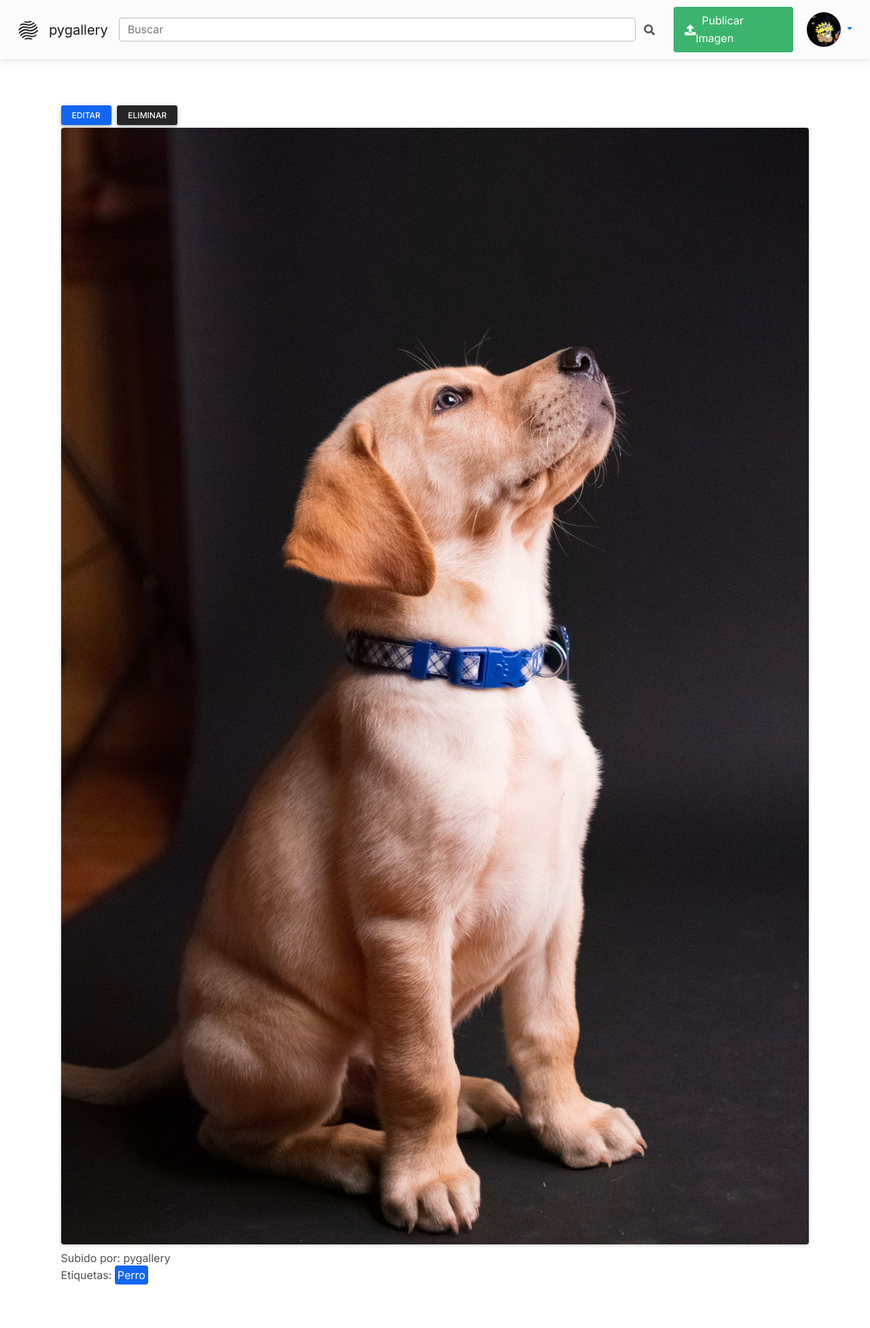
After one commit to Juandurdaneta/flask_pygallery, a Flask app: page /imagen/3 in a window 1280 px wide. The commit adds this page. Shown: the whole page at 68% size. Run offline with Flask 2, Linux system fonts and the light colour scheme; a user stored in the database is signed in; data comes from the database, SQL or seed files in the repository; both versions use the stored data as it was after the commit; some libraries are stand-ins or nearby versions.

Commit message:
Añadiendo edicion y eliminacion de imagenes

```diff
--- a/pygallery/forms.py
+++ b/pygallery/forms.py
@@ -51,6 +51,6 @@ class UpdateUserForm(FlaskForm):
                 raise ValidationError('Ya existe una cuenta asosciada a ese correo electronico. Porfavor ingresa un correo electronico diferente.')
 
 class PublicarImagenForm(FlaskForm):
-        imagen = FileField('Imagen a publicar', validators=[FileAllowed(['jpg', 'png'])])
+        imagen = FileField('Imagen', validators=[FileAllowed(['jpg', 'png'])])
         etiquetas = StringField('Etiquetas de la Imagen', validators=[DataRequired()])
         submit = SubmitField('Publicar')
--- a/pygallery/routes.py
+++ b/pygallery/routes.py
@@ -1,7 +1,7 @@
 import secrets
 import os
 from PIL import Image
-from flask import render_template, url_for, flash, redirect, request
+from flask import render_template, url_for, flash, redirect, request, abort
 from pygallery.forms import RegistrationForm, LoginForm, UpdateUserForm, PublicarImagenForm
 from pygallery import app, db, bcrypt
 from pygallery.models import Usuario, Imagen, Etiqueta
@@ -111,7 +111,7 @@ def agregar_etiquetas(form_etiquetas):
             db.session.commit()
             etiquetas_agregadas.append(etiqueta_nueva)
 
-        if etiqueta_existente:
+        else:
             etiquetas_agregadas.append(etiqueta_existente)
 
     return etiquetas_agregadas
@@ -134,6 +134,14 @@ def subir_imagen(form_imagen, tags):
 
     return True
 
+def cambiar_imagen(form_imagen):
+    random_hex = secrets.token_hex(8)
+    _, f_ext = os.path.splitext(form_imagen.filename)
+    imagen_fn = random_hex + f_ext
+    ubicacion_imagen = os.path.join(app.root_path, 'static/imagenes_subidas', imagen_fn)
+    form_imagen.save(ubicacion_imagen)
+
+    return imagen_fn
 
 @app.route("/publicar_imagen", methods=['GET', 'POST'])
 @login_required
@@ -146,4 +154,62 @@ def publicar_imagen():
             return redirect(url_for('home'))
         else:
             flash("Ha ocurrido un error al subir la imagen, intentalo de nuevo", "danger")
-    return render_template('publicar_imagen.html', title="Publicar Imagen", form=form)
+
+    return render_template('publicar_imagen.html', title="Publicar Imagen", leyenda="Publicar Imagen", form=form)
+
+@app.route("/imagen/<int:id_imagen>")
+def imagen(id_imagen):
+    imagen = Imagen.query.get_or_404(id_imagen)
+    return render_template('imagen.html', title = "Imagen", imagen=imagen)
+
+
+@app.route("/imagen/<int:id_imagen>/editar", methods=['GET', 'POST'])
+@login_required
+def editar_imagen(id_imagen):
+    imagen = Imagen.query.get_or_404(id_imagen)
+    form = PublicarImagenForm()
+    if imagen.autor != current_user: # EN CASO DE QUE ALGUIEN DIFERENTE DEL AUTOR DE LA IMAGEN TRATE DE EDITARLA
+        abort(403)
+
+    if form.validate_on_submit():
+        if form.imagen.data:
+            os.remove(os.path.join(app.root_path, 'static/imagenes_subidas', imagen.ubicacion_imagen)) # ELIMINANDO LA IMAGEN ACTUAL PARA AGREGAR LA NUEVA
+            nueva_imagen = cambiar_imagen(form.imagen.data)
+            imagen.ubicacion_imagen = nueva_imagen
+        etiquetas = agregar_etiquetas(form.etiquetas.data)
+
+        imagen.etiquetas = []
+
+        for etiqueta in etiquetas:
+            imagen.etiquetas.append(etiqueta)
+
+        db.session.commit()
+
+        flash("Tu imagen ha sido publicada exitosamente!", "success")
+        return redirect(url_for('home'))
+
+    elif request.method == 'GET':
+        form.imagen.data = imagen.ubicacion_imagen
+        etiquetas = ""
+        for etiqueta in imagen.etiquetas:
+            if etiqueta == imagen.etiquetas[-1]:  # EN CASO DE QUE LA ETIQUETA SEA LA ULTIMA EN LA LISTA DE ETIQUETAS
+                etiquetas += etiqueta.nombre
+            else:
+                etiquetas += etiqueta.nombre + ","
+        form.etiquetas.data = etiquetas
+
+    return render_template('publicar_imagen.html', title = "Editar imagen", leyenda="Editar imagen", form=form)
+
+@app.route("/imagen/<int:id_imagen>/eliminar", methods=['POST'])
+@login_required
+def eliminar_imagen(id_imagen):
+    imagen = Imagen.query.get_or_404(id_imagen)
+    if imagen.autor != current_user: # EN CASO DE QUE ALGUIEN DIFERENTE DEL AUTOR DE LA IMAGEN TRATE DE ELIMINARLA
+        abort(403)
+    os.remove(os.path.join(app.root_path, 'static/imagenes_subidas', imagen.ubicacion_imagen)) # ELIMINANDO LA IMAGEN DEL SERVIDOR
+
+    db.session.delete(imagen)
+    db.session.commit()
+
+    flash("Tu imagen ha sido eliminada!", "success")
+    return redirect(url_for('home'))
--- a/pygallery/static/main.css
+++ b/pygallery/static/main.css
@@ -50,3 +50,7 @@ h1, h2, h3, h4, h5, h6 {
 .img-center{
   object-fit: cover;
 }
+
+.bg-green{
+  background-color: #3cb46e;
+}
--- /dev/null
+++ b/pygallery/templates/busqueda.html
@@ -0,0 +1,3 @@
+{% extends "layout.html" %} {% block content %}
+<h1>{{etiquetas}}</h1>
+{% endblock content %}
--- /dev/null
+++ b/pygallery/templates/imagen.html
@@ -0,0 +1,60 @@
+{% extends "layout.html" %} {% block content %}
+{% if current_user == imagen.autor %}
+<div>
+    <a href="{{url_for('editar_imagen', id_imagen = imagen.id)}}" class="btn btn-primary btn-sm mt-1 mb-1">Editar</a>
+    <button
+    type="button"
+    class="btn btn-dark btn-sm m-1"
+    data-mdb-toggle="modal"
+    data-mdb-target="#modalEliminarImagen"
+  >
+    Eliminar
+  </button>
+</div>
+{% endif %}
+<img
+src="{{url_for('static', filename='imagenes_subidas/'+imagen.ubicacion_imagen)}}"
+class="w-100 shadow-1-strong rounded mb-2 img-fluid"
+
+/>
+<caption>Subido por: {{imagen.autor.username}}</caption>
+<br>
+<caption>Etiquetas:</caption>
+
+{% for etiquetas in imagen.etiquetas %}
+<a href="" class="bg-primary text-white rounded p-1 me-1">{{etiquetas.nombre}}</a>
+{% endfor %}
+
+<!-- Modal -->
+<div
+  class="modal fade"
+  id="modalEliminarImagen"
+  tabindex="-1"
+  aria-labelledby="modalEliminarImagenLabel"
+  aria-hidden="true"
+>
+  <div class="modal-dialog">
+    <div class="modal-content">
+      <div class="modal-header">
+        <h5 class="modal-title" id="modalEliminarImagenLabel">Eliminar Imagen?</h5>
+        <button
+          type="button"
+          class="btn-close"
+          data-mdb-dismiss="modal"
+          aria-label="Close"
+        ></button>
+      </div>
+      <div class="modal-footer">
+        <button type="button" class="btn btn-light" data-mdb-dismiss="modal">
+          Cerrar
+        </button>
+        <form action="{{url_for('eliminar_imagen', id_imagen=imagen.id)}}" method="post">
+            <input type="submit" value="Eliminar" class="btn btn-dark">
+        </form>
+      </div>
+    </div>
+  </div>
+</div>
+
+
+{% endblock content %}
--- a/pygallery/templates/index.html
+++ b/pygallery/templates/index.html
@@ -49,11 +49,13 @@
     <div class="row">
       {% for imagen in imagenes %}
         <div class="col-lg-4 col-md-12 mb-4 mb-lg-0">
+          <a href="{{url_for('imagen', id_imagen = imagen.id)}}">
           <img
             src="{{url_for('static', filename='imagenes_subidas/'+imagen.ubicacion_imagen)}}"
             class="w-100 shadow-1-strong rounded mb-2"
 
           />
+        </a>
           <caption>Subido por: {{imagen.autor.username}}</caption>
           <br>
           <caption>Etiquetas:</caption>
--- a/pygallery/templates/layout.html
+++ b/pygallery/templates/layout.html
@@ -76,7 +76,7 @@ href="{{url_for('static', filename='main.css')}}"
           {% if current_user.is_authenticated %}
 
 
-                <a class="nav-link d-flex align-items-center bg-success text-white rounded me-1" href="{{url_for('publicar_imagen')}}"> <i class="fas fa-upload"></i>&nbsp; Publicar Imagen</a>
+                <a class="nav-link d-flex align-items-center bg-green text-white rounded me-1" href="{{url_for('publicar_imagen')}}"> <i class="fas fa-upload"></i>&nbsp; Publicar Imagen</a>
 
                 <a class="nav-link dropdown-toggle" href="#" id="navbarDropdown" role="button" data-mdb-toggle="dropdown"
                 aria-expanded="false">
--- a/pygallery/templates/publicar_imagen.html
+++ b/pygallery/templates/publicar_imagen.html
@@ -4,11 +4,11 @@
   <form action="" method="POST" class="mt-5" enctype="multipart/form-data">
     {{form.hidden_tag()}}
     <fieldset class="form-group">
-      <h2 class="mb-4">Publicar una imagen</h2>
+      <h2 class="mb-4">{{leyenda}}</h2>
       <!-- IMAGEN A SUBIR -->
 
       <div class="form-group mb-4">
-        {{form.imagen.label()}} {{form.imagen(class="form-control-file")}} {% if
+        {{form.imagen.label(class="form-label")}} {{form.imagen(class="form-control")}} {% if
         form.imagen.errors %} {% for error in form.imagen.errors %}
         <span class="text-danger">{{error}}</span><br />
         {% endfor %} {% endif %}
```
Also changed, not shown: pygallery/site.db, pygallery/static/imagenes_subidas/58c517104f204c37.jpg (deleted).
